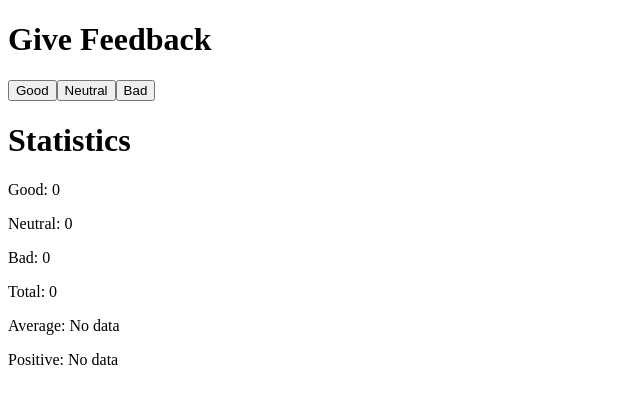
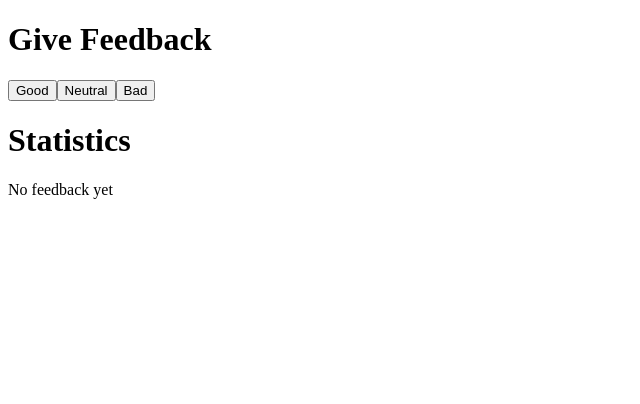
Before and after one commit to philipmuller/fullstackopen, a React (Vite) app in the folder Part1/unicafe/: page / in a window 1280 px wide. Shown: the top 404 px of the page, without its empty margins (0-640 px from the left). Built offline with nearby package versions, Linux system fonts and the light colour scheme.

Commit message:
Exercise 1.9 unicafe no stats message

```diff
--- a/Part1/unicafe/src/App.jsx
+++ b/Part1/unicafe/src/App.jsx
@@ -19,13 +19,16 @@ const Statistics = ({ statistics }) => {
     text: 'Total',
     value: statistics.reduce((tot, stat) => tot + stat.value, 0)
   }
+
+  if (total.value === 0) return <p>No feedback yet</p>
+
   const avg = {
     text: 'Average',
-    value: total.value === 0 ? "No data" : (good.value - bad.value) / total.value
+    value: (good.value - bad.value) / total.value
   }
   const positive = {
     text: 'Positive',
-    value: total.value === 0 ? "No data" : `${(good.value / total.value)*100}%`
+    value: `${(good.value / total.value)*100}%`
   }
 
   return (
```
